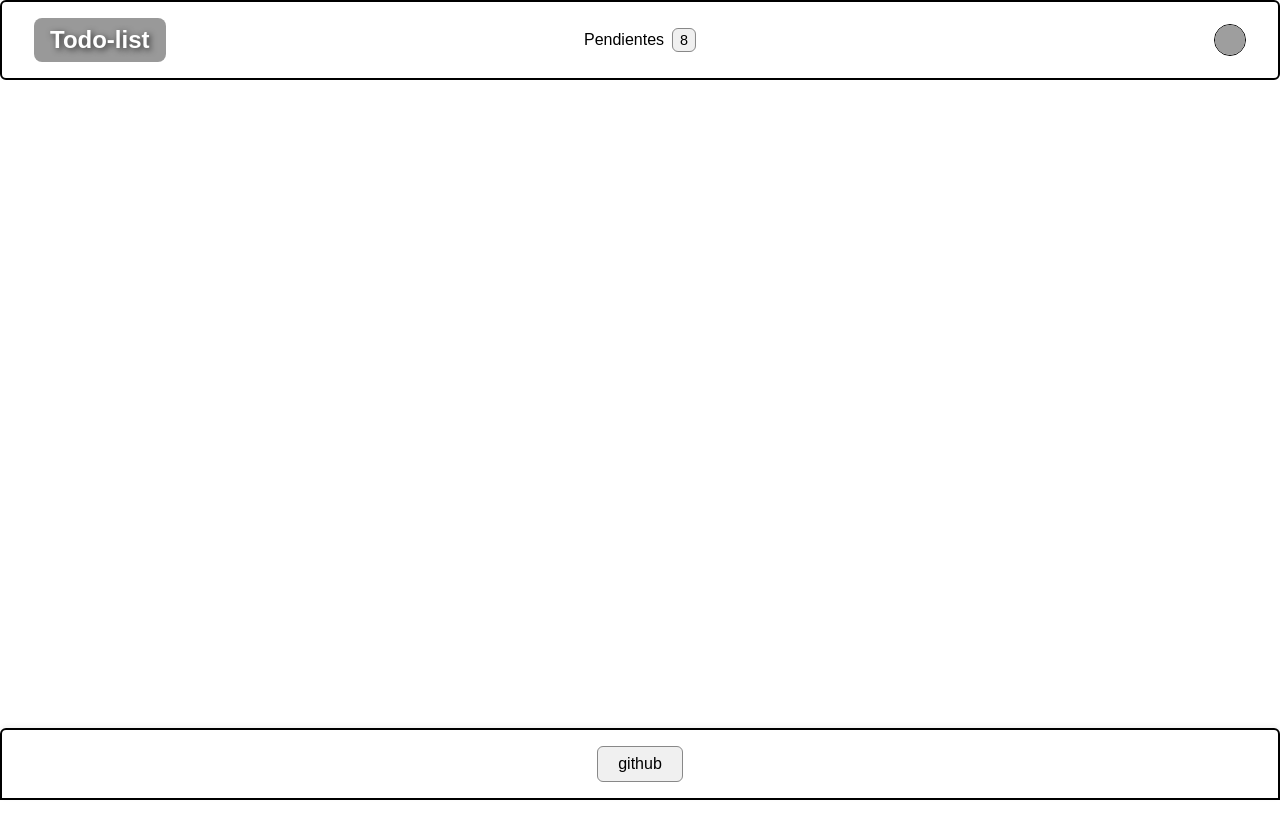
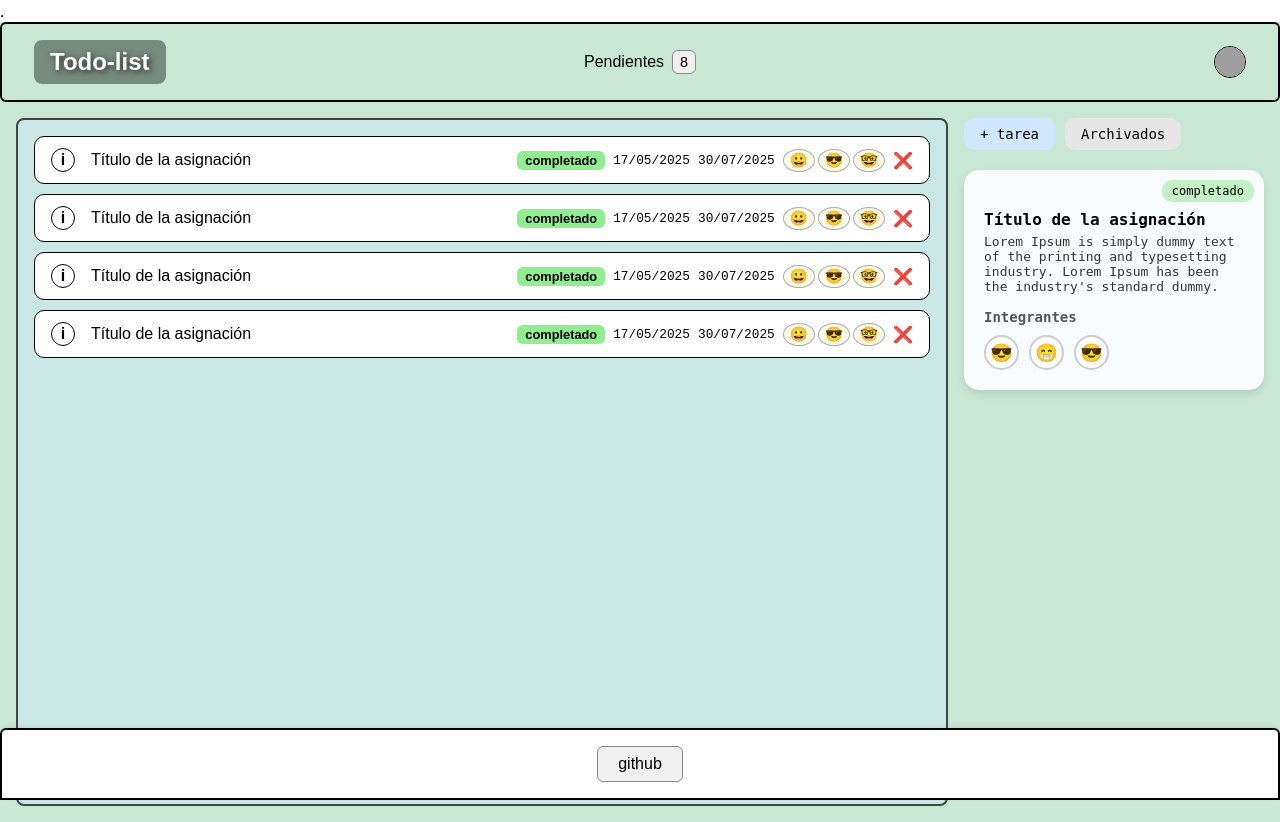
Before and after one commit to Macalderas/todo_list1, a plain HTML site: page pages/dasboar.html in a window 1280 px wide. Before the commit the page ends 800 px from the top, so only its background shows below. Drawn offline with Linux system fonts and the light colour scheme; grey boxes are pictures that could not be loaded.

Commit message:
item tarea y informacion

```diff
--- /dev/null
+++ b/components/informacion/informacion.css
@@ -0,0 +1,98 @@
+/* Contenedor general de informacion (botones + tarjeta) */
+.contenedor-principal {
+  display: flex;
+  flex-direction: column;
+  gap: 20px;
+  font-family: 'monospace';
+}
+
+/* Botones superiores */
+.contenedor-botones {
+  display: flex;
+  gap: 10px;
+}
+
+.btn-tarea,
+.btn-archivados {
+  padding: 8px 16px;
+  border-radius: 10px;
+  border: none;
+  font-family: inherit;
+  cursor: pointer;
+  font-size: 14px;
+  transition: background-color 0.2s ease;
+}
+
+.btn-tarea {
+  background-color: #cfe8ff;
+  color: #000;
+}
+
+.btn-tarea:hover {
+  background-color: #addbff;
+}
+
+.btn-archivados {
+  background-color: #e6e6e6;
+  color: #000;
+}
+
+.btn-archivados:hover {
+  background-color: #d0d0d0;
+}
+
+/* Tarjeta */
+.tarjeta {
+  background-color: #f9fcff;
+  border-radius: 15px;
+  padding: 20px;
+  width: 300px;
+  position: relative;
+  box-shadow: 0 4px 8px rgba(0, 0, 0, 0.1);
+}
+
+.estado {
+  position: absolute;
+  top: 10px;
+  right: 10px;
+  background-color: #c4f0c5;
+  color: #000;
+  padding: 4px 10px;
+  border-radius: 10px;
+  font-size: 12px;
+}
+
+.tarjeta h3 {
+  margin-top: 20px;
+  font-size: 16px;
+}
+
+.tarjeta p {
+  font-size: 13px;
+  margin-top: 5px;
+  color: #333;
+}
+
+.tarjeta h4 {
+  margin-top: 15px;
+  font-size: 14px;
+  color: #555;
+}
+
+.avatares {
+  display: flex;
+  gap: 10px;
+  margin-top: 10px;
+}
+
+.avatar {
+  width: 35px;
+  height: 35px;
+  border-radius: 50%;
+  background-color: white;
+  border: 2px solid #ccc;
+  display: flex;
+  align-items: center;
+  justify-content: center;
+  font-size: 18px;
+}
--- /dev/null
+++ b/components/informacion/informacionComponentes.js
@@ -0,0 +1,56 @@
+ export function informacion() {
+  let contenedor = document.createElement('div');
+  contenedor.className = "contenedor-principal";
+
+  let contenedorBotones = document.createElement('div');
+  contenedorBotones.className = "contenedor-botones";
+
+  let btnTarea = document.createElement('button');
+  btnTarea.textContent = "+ tarea";
+  btnTarea.className = "btn-tarea";
+
+  let btnArchivados = document.createElement('button');
+  btnArchivados.textContent = "Archivados";
+  btnArchivados.className = "btn-archivados";
+
+  contenedorBotones.appendChild(btnTarea);
+  contenedorBotones.appendChild(btnArchivados);
+
+  let tarjeta = document.createElement('div');
+  tarjeta.className = "tarjeta";
+
+  let estado = document.createElement('div');
+  estado.className = "estado";
+  estado.textContent = "completado";
+
+  let titulo = document.createElement('h3');
+  titulo.textContent = "Título de la asignación";
+
+  let descripcion = document.createElement('p');
+  descripcion.textContent = "Lorem Ipsum is simply dummy text of the printing and typesetting industry. Lorem Ipsum has been the industry's standard dummy.";
+
+  let subtitulo = document.createElement('h4');
+  subtitulo.textContent = "Integrantes";
+
+  let contenedorAvatares = document.createElement('div');
+  contenedorAvatares.className = "avatares";
+
+  let emojis = ["😎", "😁", "😎"];
+  emojis.forEach(e => {
+    let avatar = document.createElement('div');
+    avatar.className = "avatar";
+    avatar.textContent = e;
+    contenedorAvatares.appendChild(avatar);
+  });
+
+  tarjeta.appendChild(estado);
+  tarjeta.appendChild(titulo);
+  tarjeta.appendChild(descripcion);
+  tarjeta.appendChild(subtitulo);
+  tarjeta.appendChild(contenedorAvatares);
+
+  contenedor.appendChild(contenedorBotones);
+  contenedor.appendChild(tarjeta);
+
+  return contenedor;
+}
--- /dev/null
+++ b/components/tareas/tareasComponetes.js
@@ -0,0 +1,22 @@
+import { tarea } from "../../modules/intemTareas/itemTareas.js";
+
+let tareasDb = [
+  { titulo: "Título de la asignación" },
+  { titulo: "Título de la asignación" },
+  { titulo: "Título de la asignación" },
+  { titulo: "Título de la asignación" },
+
+
+
+];
+
+export function tareas() {
+  let div = document.createElement("div");
+  div.className = "div-tareas";
+
+  tareasDb.forEach((e) => {
+    div.appendChild(tarea(e.titulo));
+  });
+
+  return div;
+}
--- /dev/null
+++ b/modules/intemTareas/itemTareas.css
@@ -0,0 +1,61 @@
+.tarea-item {
+  display: flex;
+  align-items: center;
+  justify-content: space-between;
+  gap: 0.5rem;
+  padding: 0.7rem 1rem;
+  border: 1px solid #000;
+  border-radius: 10px;
+  margin-bottom: 0.6rem;
+  background-color: #fff;
+  font-family: sans-serif;
+}
+
+.tarea-icono {
+  font-weight: bold;
+  border: 1px solid #000;
+  border-radius: 50%;
+  width: 24px;
+  height: 24px;
+  display: flex;
+  align-items: center;
+  justify-content: center;
+}
+
+.tarea-titulo {
+  flex: 1.5;
+  padding-left: 0.5rem;
+}
+
+.tarea-estado {
+  background-color: #90ee90;
+  border-radius: 6px;
+  padding: 2px 8px;
+  font-size: 0.8rem;
+  font-weight: bold;
+}
+
+.tarea-fecha {
+  font-size: 0.8rem;
+  font-family: monospace;
+}
+
+.tarea-emojis {
+  display: flex;
+  gap: 0.2rem;
+}
+
+.emoji {
+  border: 1px solid #aaa;
+  border-radius: 50%;
+  padding: 2px 6px;
+  font-size: 0.9rem;
+  background-color: #fffbea;
+}
+
+.tarea-eliminar {
+  background: none;
+  border: none;
+  font-size: 1rem;
+  cursor: pointer;
+}
--- /dev/null
+++ b/modules/intemTareas/itemTareas.js
@@ -0,0 +1,54 @@
+export function tarea(titulo) {
+  const fila = document.createElement("div");
+  fila.className = "tarea-item";
+
+  // Ícono / número
+  const icono = document.createElement("div");
+  icono.className = "tarea-icono";
+  icono.textContent = "i";
+
+  // Título
+  const tituloElem = document.createElement("span");
+  tituloElem.className = "tarea-titulo";
+  tituloElem.textContent = titulo;
+
+  // Estado
+  const estado = document.createElement("div");
+  estado.className = "tarea-estado";
+  estado.textContent = "completado";
+
+  // Fechas
+  const fechaInicio = document.createElement("span");
+  fechaInicio.className = "tarea-fecha";
+  fechaInicio.textContent = "17/05/2025";
+
+  const fechaFin = document.createElement("span");
+  fechaFin.className = "tarea-fecha";
+  fechaFin.textContent = "30/07/2025";
+
+  // Emojis
+  const emojis = document.createElement("div");
+  emojis.className = "tarea-emojis";
+  ["😀", "😎", "🤓", ].forEach((e) => {
+    const span = document.createElement("span");
+    span.className = "emoji";
+    span.textContent = e;
+    emojis.appendChild(span);
+  });
+
+  // Botón eliminar
+  const eliminar = document.createElement("button");
+  eliminar.className = "tarea-eliminar";
+  eliminar.textContent = "❌";
+
+  // Ensamblar
+  fila.appendChild(icono);
+  fila.appendChild(tituloElem);
+  fila.appendChild(estado);
+  fila.appendChild(fechaInicio);
+  fila.appendChild(fechaFin);
+  fila.appendChild(emojis);
+  fila.appendChild(eliminar);
+
+  return fila;
+}
--- a/pages/dasboar.css
+++ b/pages/dasboar.css
@@ -0,0 +1,31 @@
+.section-1 {
+  display: grid;
+  grid-template-rows: auto 1fr auto; /* header, contenido, footer */
+  height: 100vh;
+  background-color: rgb(200, 231, 213);
+}
+
+.contenedor-cuadros {
+  display: flex;
+  gap: 1rem;
+  padding: 1rem;
+  height: 100%;
+  box-sizing: border-box;
+  flex-wrap: wrap; /* para que se adapte en pantallas pequeñas */
+}
+
+.div-tareas {
+  flex: 2;
+  background-color: rgb(200, 231, 229);
+  border: 2px solid #444;
+  border-radius: 8px;
+  padding: 1rem;
+}
+
+.div-informacion {
+  flex: 1;
+  background-color: rgb(200, 231, 229);
+  border: 2px solid #444;
+  border-radius: 8px;
+  padding: 1rem;
+}
--- a/pages/dasboar.html
+++ b/pages/dasboar.html
@@ -7,6 +7,11 @@
     <link rel="stylesheet" href="../config.css">
     <link rel="stylesheet" href="../components/header/headerComponent.css">
     <link rel="stylesheet" href="../components/footer/footer.css">
+    <link rel="stylesheet" href="../pages/dasboar.css">
+    <link rel="stylesheet" href="../modules/intemTareas/itemTareas.css">.
+    <link rel="stylesheet" href="../components/informacion/informacion.css">
+
+
 </head>
 <body>
     <script type="module" src="../views/dasboar.js"></script>
--- a/views/dasboar.js
+++ b/views/dasboar.js
@@ -1,11 +1,27 @@
 import { crearFooter } from "../components/footer/footer.js";
 import { header } from "../components/header/headerComponent.js";
+import { informacion } from "../components/informacion/informacionComponentes.js";
+import { tareas } from "../components/tareas/tareasComponetes.js";
 
 export function dashboard() {
-  const seccion = document.createElement('section');
-  seccion.appendChild(header());
-  seccion.appendChild(crearFooter());
-  document.body.appendChild(seccion);
+  const dashboard = document.createElement("section");
+  dashboard.className = "section-1";
+
+  dashboard.appendChild(header());
+
+  // Contenedor para los dos cuadros
+  const seccion1 = document.createElement("div");
+  seccion1.className = "contenedor-cuadros";
+
+  // Añadir los cuadros al contenedor
+  seccion1.appendChild(tareas());       // lado izquierdo (grande)
+  seccion1.appendChild(informacion());  // lado derecho (pequeño)
+
+  dashboard.appendChild(seccion1);
+  dashboard.appendChild(crearFooter());
+
+  document.body.appendChild(dashboard);
+  return dashboard;
 }
 
 dashboard();
```
